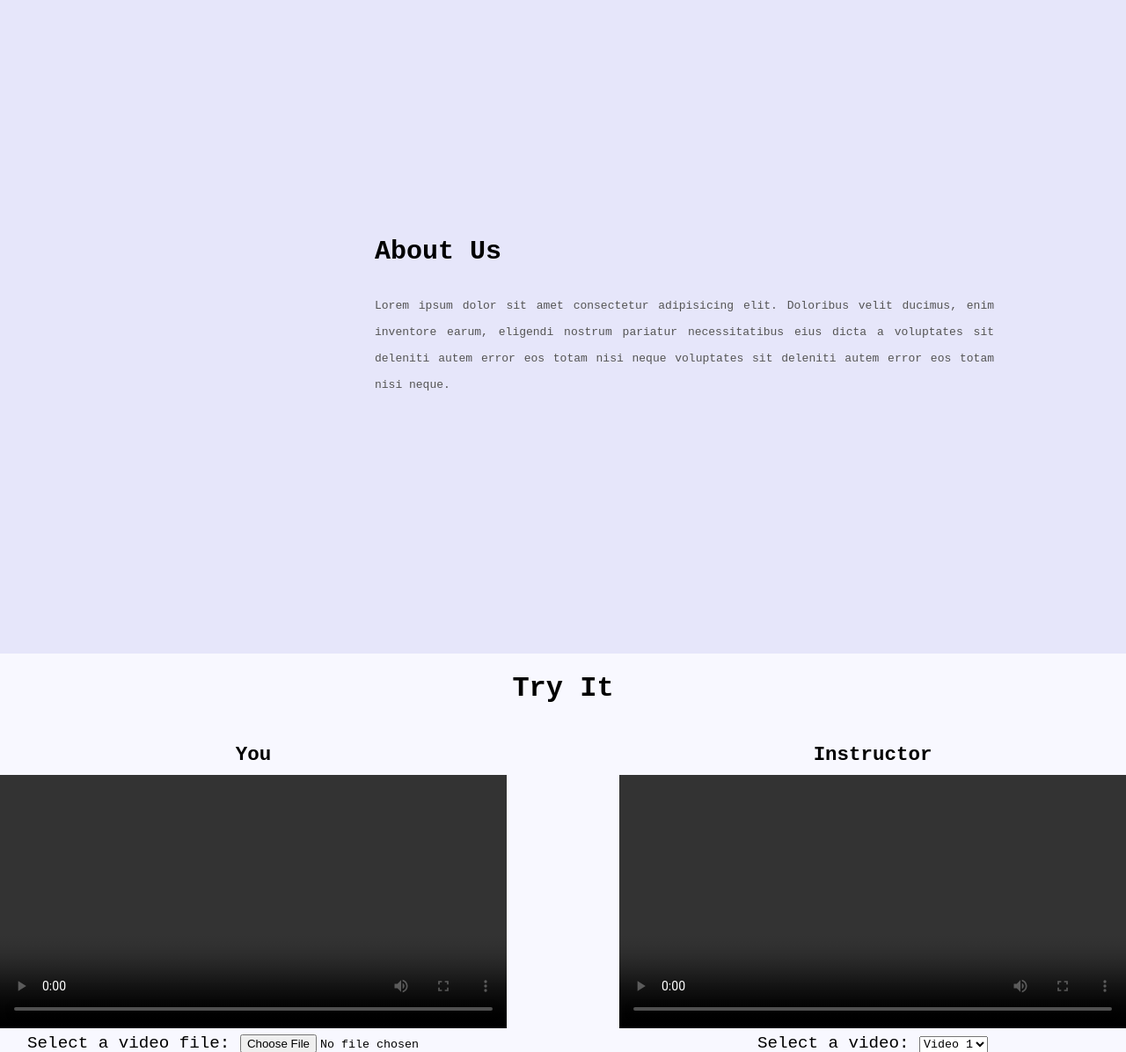
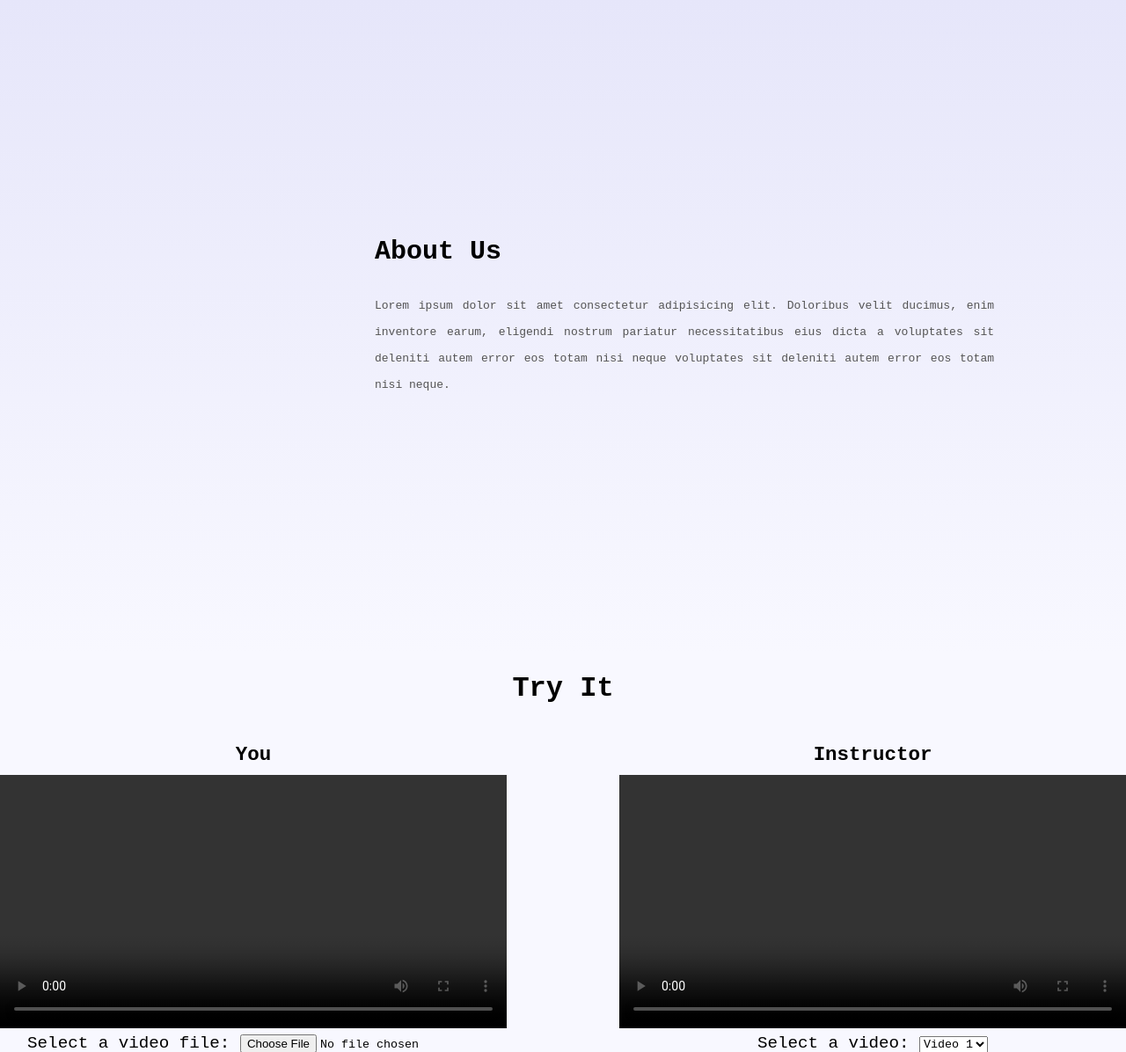
Before and after one commit to AdityaBoddepalli/Form-Fusion, a Flask app: page / in a window 1280 px wide. Shown: the part 405-1601 px from the top of the page at 88% size. Run offline with Flask 2, Linux system fonts and the light colour scheme.

Commit message:
Update style.css

```diff
--- a/app/static/css/style.css
+++ b/app/static/css/style.css
@@ -88,8 +88,8 @@ body {
   background-size: 55%;
   overflow: hidden;
   padding:100px 0;
-  background-color: lavender;
-  /*background: linear-gradient(to bottom, lavender, ghostwhite) ;*/
+  /*background-color: lavender;*/
+  background: linear-gradient(to bottom, lavender, ghostwhite) ;
 }
 
 .inner-container{
```
